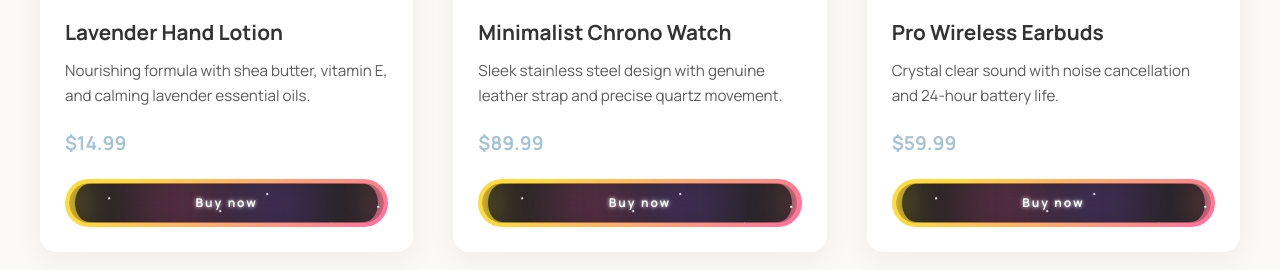
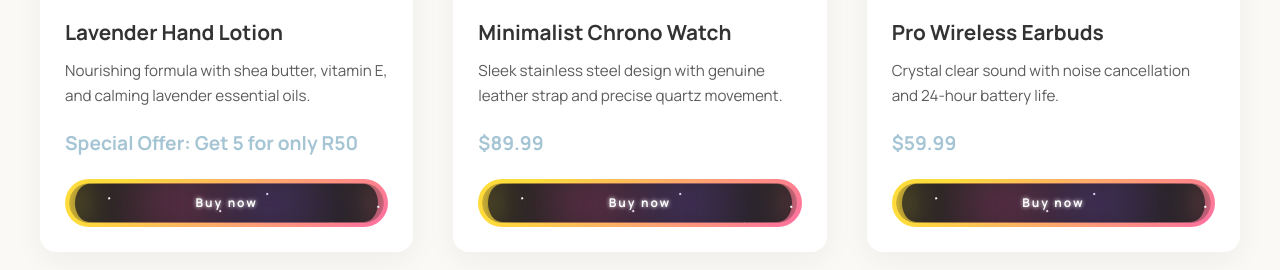
Before and after one commit to Dmsolutions007/My-shop, a plain HTML site: page index.html in a window 1280 px wide. Shown: the part 1620-1890 px from the top of the page. Drawn offline with Linux system fonts and the light colour scheme.

Commit message:
Update index.html
update hand lotion prize

```diff
--- a/index.html
+++ b/index.html
@@ -915,7 +915,7 @@
           <div class="product-info">
             <h3>Lavender Hand Lotion</h3>
             <p>Nourishing formula with shea butter, vitamin E, and calming lavender essential oils.</p>
-            <span class="price">$14.99</span>
+            <span class="price">Special Offer: Get 5 for only R50</span>
             <button type="button" class="btn" onclick="window.open('https://wa.me/27658456336?text=I%20want%20to%20order%20Lavender%20Hand%20Lotion', '_blank')">
               <strong>Buy now</strong>
               <div id="container-stars">
```
